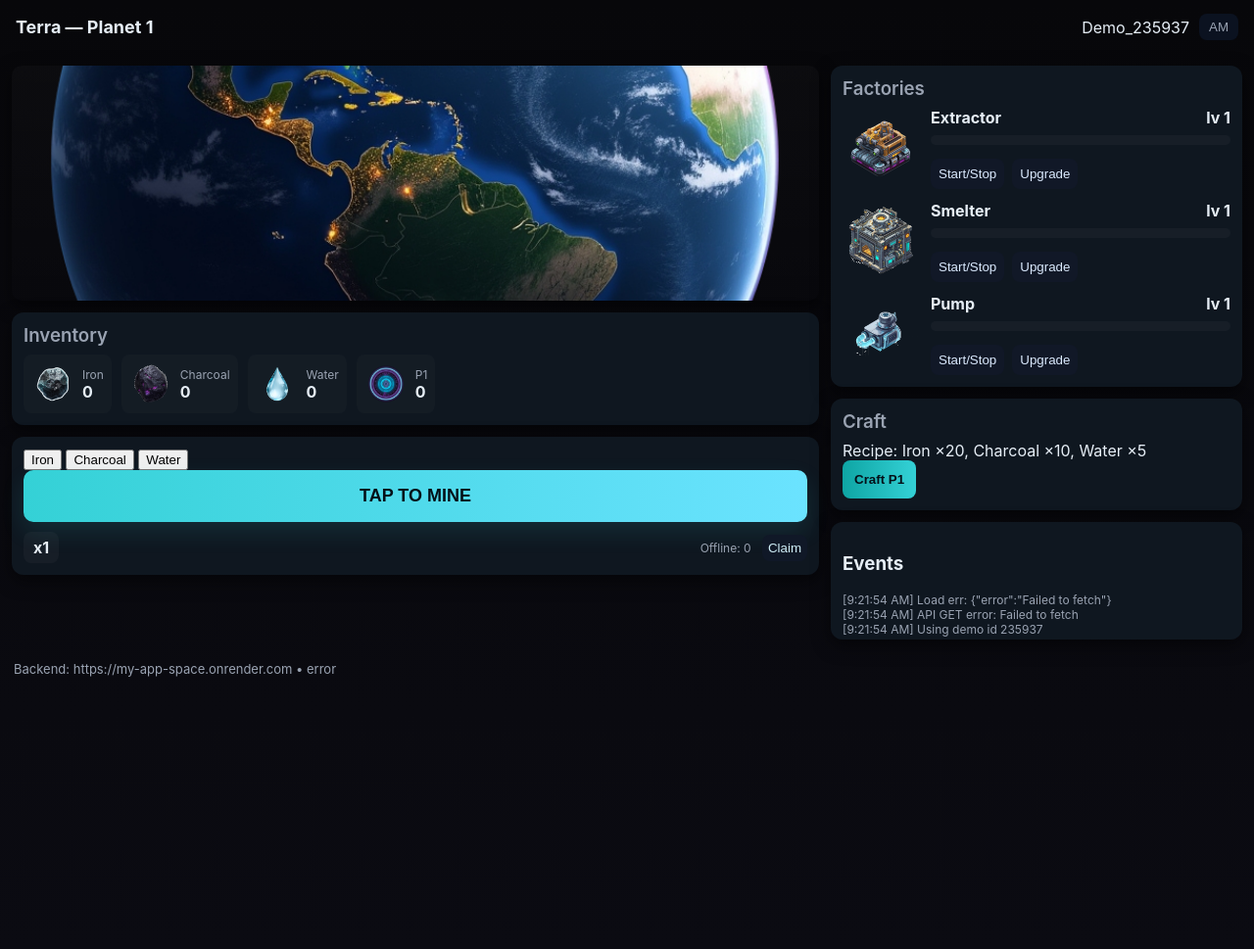
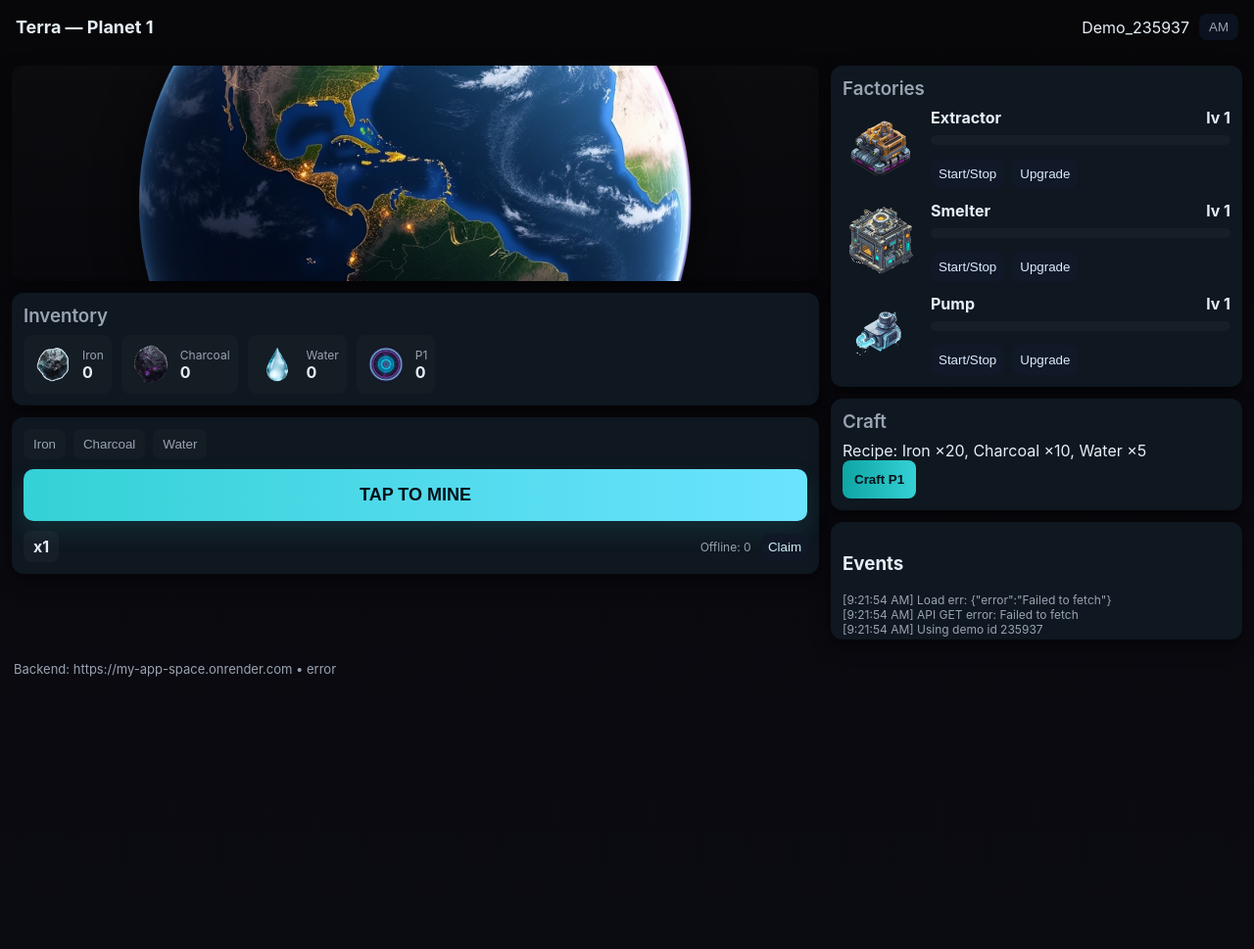
Before and after one commit to megustatraffic-crypto/my_app_space, a PHP site: page / in a window 1280 px wide. Shown: the whole page at 98% size. Run offline with PHP 8.4, Linux system fonts and the light colour scheme.

Commit message:
style.css

```diff
--- a/frontend/style.css
+++ b/frontend/style.css
@@ -11,8 +11,8 @@
 .left{flex:1;display:flex;flex-direction:column;gap:12px}
 .right{width:420px;display:flex;flex-direction:column;gap:12px}
 .card{background:var(--card);border-radius:12px;padding:12px;box-shadow:0 6px 18px rgba(0,0,0,0.5)}
-.planet-wrap{height:240px;display:flex;align-items:center;justify-content:center;overflow:hidden;border-radius:10px;background:linear-gradient(180deg, rgba(255,255,255,0.02), rgba(255,255,255,0.00))}
-.planet{max-width:100%;height:auto;transform:scale(1.05)}
+.planet-wrap{height:220px;display:flex;align-items:center;justify-content:center;overflow:hidden;border-radius:10px;background:linear-gradient(180deg, rgba(255,255,255,0.02), rgba(255,255,255,0.00))}
+.planet{max-width:85%;height:auto;transform:translateY(4%) scale(0.9);filter:drop-shadow(0 8px 24px rgba(0,0,0,0.6))}
 .inventory h3, .factories h3, .craft h3{margin:0 0 8px 0;color:var(--muted);font-weight:600}
 .res-list{display:flex;flex-wrap:wrap;gap:10px}
 .res-item{display:flex;align-items:center;gap:8px;background:rgba(255,255,255,0.02);padding:8px;border-radius:8px}
@@ -20,6 +20,9 @@
 .meta{display:flex;flex-direction:column}
 .res-label{font-size:12px;color:var(--muted)}
 .res-value{font-weight:700;font-size:16px}
+.resource-selector{display:flex;gap:8px;margin-bottom:10px}
+.res-select{padding:8px 10px;border-radius:8px;border:0;background:rgba(255,255,255,0.02);color:var(--muted);cursor:pointer}
+.res-select.active{background:linear-gradient(90deg,var(--accent),var(--accent2));color:#041018;font-weight:800}
 .big-tap{width:100%;padding:16px;border-radius:10px;background:linear-gradient(90deg,var(--accent),var(--accent2));border:0;color:#041018;font-weight:800;font-size:18px;box-shadow:0 10px 24px rgba(52,209,214,0.12)}
 .tap-row{display:flex;justify-content:space-between;align-items:center;margin-top:10px}
 .combo{background:rgba(255,255,255,0.03);padding:6px 10px;border-radius:8px;font-weight:700}
@@ -31,7 +34,7 @@
 .factory-controls{display:flex;flex-direction:column;gap:8px;flex:1}
 .name{font-weight:700;display:flex;justify-content:space-between}
 .progress{height:10px;background:rgba(255,255,255,0.03);border-radius:8px;overflow:hidden}
-.bar{height:100%;width:0%;background:linear-gradient(90deg,#0ea5a4,#34d1d6)}
+.bar{height:100%;width:0%;background:linear-gradient(90deg,#0ea5a4,#34d1d6);transition:width 0.4s}
 .f-buttons{display:flex;gap:8px;margin-top:6px}
 .f-buttons button{padding:8px;border-radius:8px;border:0;background:#111827;color:#dbeafe;cursor:pointer}
 .toggle{background:#0ea5a4}
```
